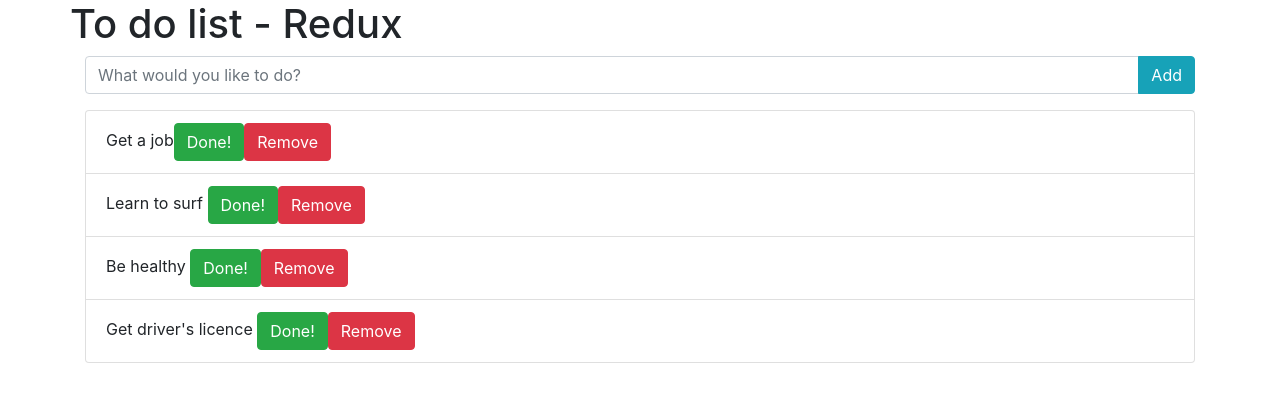
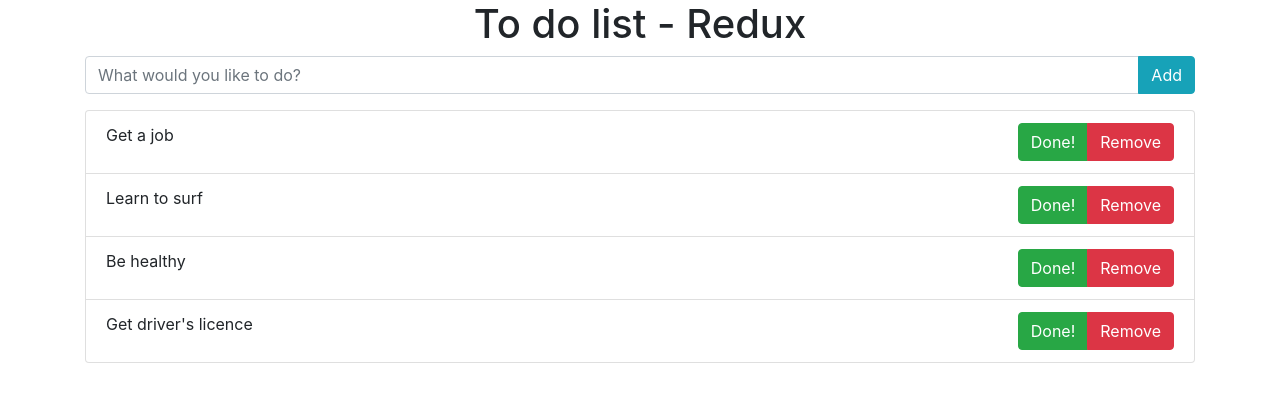
Before and after one commit to Malga90/todo-redux, a React (Create React App) app: page / in a window 1280 px wide. Shown: the top 402 px of the page. Built offline with nearby package versions, Linux system fonts and the light colour scheme.

Commit message:
layout grid

```diff
--- a/src/App.js
+++ b/src/App.js
@@ -4,14 +4,15 @@ import ListGroup from "react-bootstrap/ListGroup";
 import InputGroup from "react-bootstrap/InputGroup";
 import FormControl from "react-bootstrap/FormControl";
 import Button from "react-bootstrap/Button";
+import ButtonGroup from "react-bootstrap/ButtonGroup";
 import Container from "react-bootstrap/Container";
 import Row from "react-bootstrap/Row";
 
 function App() {
   return (
     <div className="App">
-      <Container>
-        <Row className="justify-content--center">
+      <Container className="justify-content-md-center">
+        <Row className="justify-content-md-center">
           <h1>To do list - Redux </h1>
         </Row>
 
@@ -25,27 +26,35 @@ function App() {
             <Button variant="info">Add</Button>
           </InputGroup.Append>
         </InputGroup>
+
         <ListGroup>
-          <ListGroup.Item>
+          <ListGroup.Item className="d-flex justify-content-between">
             Get a job
-            <Button variant="success" className="justify-content--end">
-              Done!
-            </Button>
-            <Button variant="danger" className="justify-content--end">
-              Remove
-            </Button>
+            <ButtonGroup>
+              <Button variant="success">Done!</Button>
+              <Button variant="danger">Remove</Button>
+            </ButtonGroup>
           </ListGroup.Item>
-          <ListGroup.Item>
-            Learn to surf <Button variant="success">Done!</Button>
-            <Button variant="danger">Remove</Button>
+          <ListGroup.Item className="d-flex justify-content-between">
+            Learn to surf
+            <ButtonGroup>
+              <Button variant="success">Done!</Button>
+              <Button variant="danger">Remove</Button>
+            </ButtonGroup>
           </ListGroup.Item>
-          <ListGroup.Item>
-            Be healthy <Button variant="success">Done!</Button>
-            <Button variant="danger">Remove</Button>
+          <ListGroup.Item className="d-flex justify-content-between">
+            Be healthy
+            <ButtonGroup>
+              <Button variant="success">Done!</Button>
+              <Button variant="danger">Remove</Button>
+            </ButtonGroup>
           </ListGroup.Item>
-          <ListGroup.Item>
-            Get driver's licence <Button variant="success">Done!</Button>
-            <Button variant="danger">Remove</Button>
+          <ListGroup.Item className="d-flex justify-content-between">
+            Get driver's licence
+            <ButtonGroup>
+              <Button variant="success">Done!</Button>
+              <Button variant="danger">Remove</Button>
+            </ButtonGroup>
           </ListGroup.Item>
         </ListGroup>
       </Container>
```
